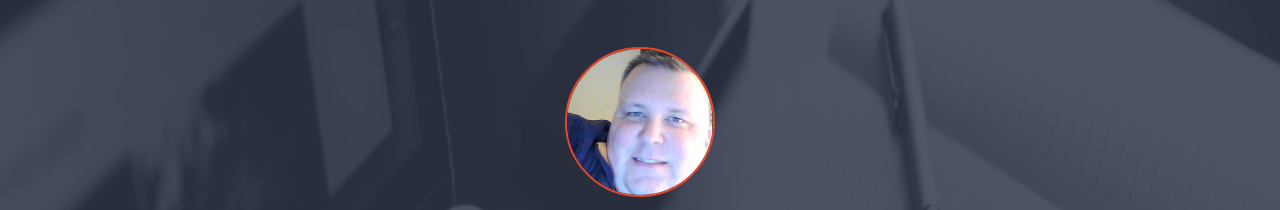
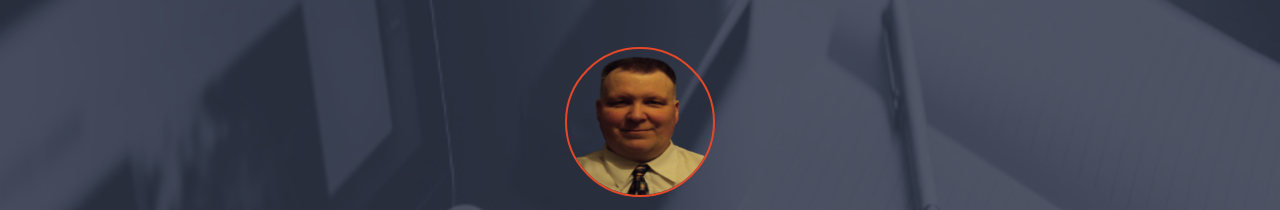
Before and after one commit to RonWaller/portfolio_project, a website: page build/about.html in a window 1280 px wide. Shown: the part 78-288 px from the top of the page. Drawn offline with Linux system fonts and the light colour scheme.

Commit message:
updated about me page

```diff
--- a/build/about.html
+++ b/build/about.html
@@ -37,7 +37,7 @@
       </div>
     </div>
     <div class="aboutMe">
-      <img src="img/aboutme.jpg" alt="Ron Waller">
+      <img src="img/ronwallerbusiness_150w.png" alt="Ron Waller">
       <h1>About Me</h1>
       <p>Lorem ipsum dolor sit amet, consectetur adipisicing elit. Ipsum nostrum odit laboriosam magnam tenetur dolore voluptates asperiores neque nam, maxime maiores quibusdam amet rem cupiditate cum facilis nemo! Nam omnis sequi, sunt blanditiis quidem, voluptates minus ex ducimus assumenda, non mollitia. In alias commodi corrupti aliquam maiores nesciunt dolores optio?</p>
     </div>
```
Also changed, not shown: build/img/ronwallerbusiness_150w.png (added), build/img/ronwallerbusiness_300w.png (added), build/img/user.jpg (deleted).
